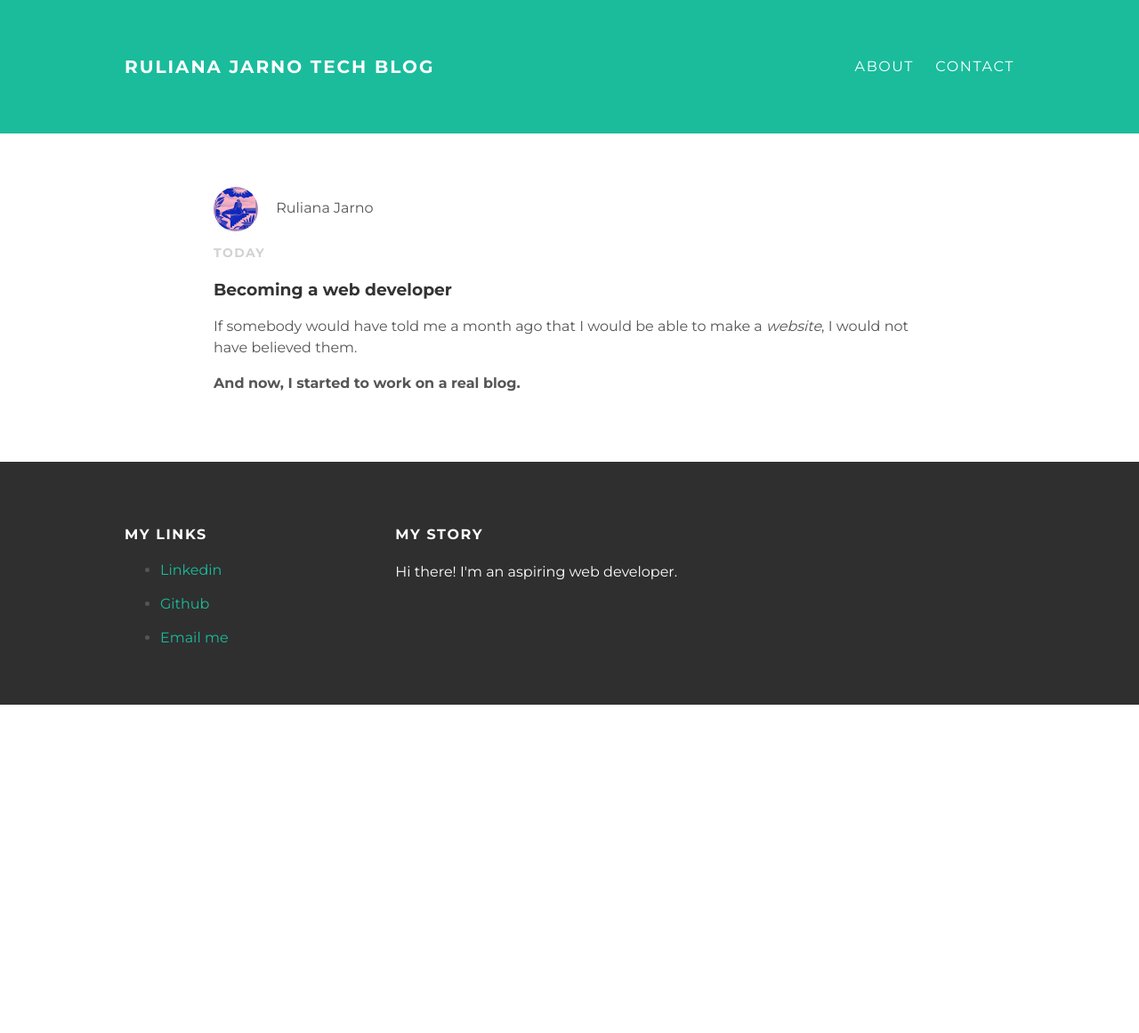
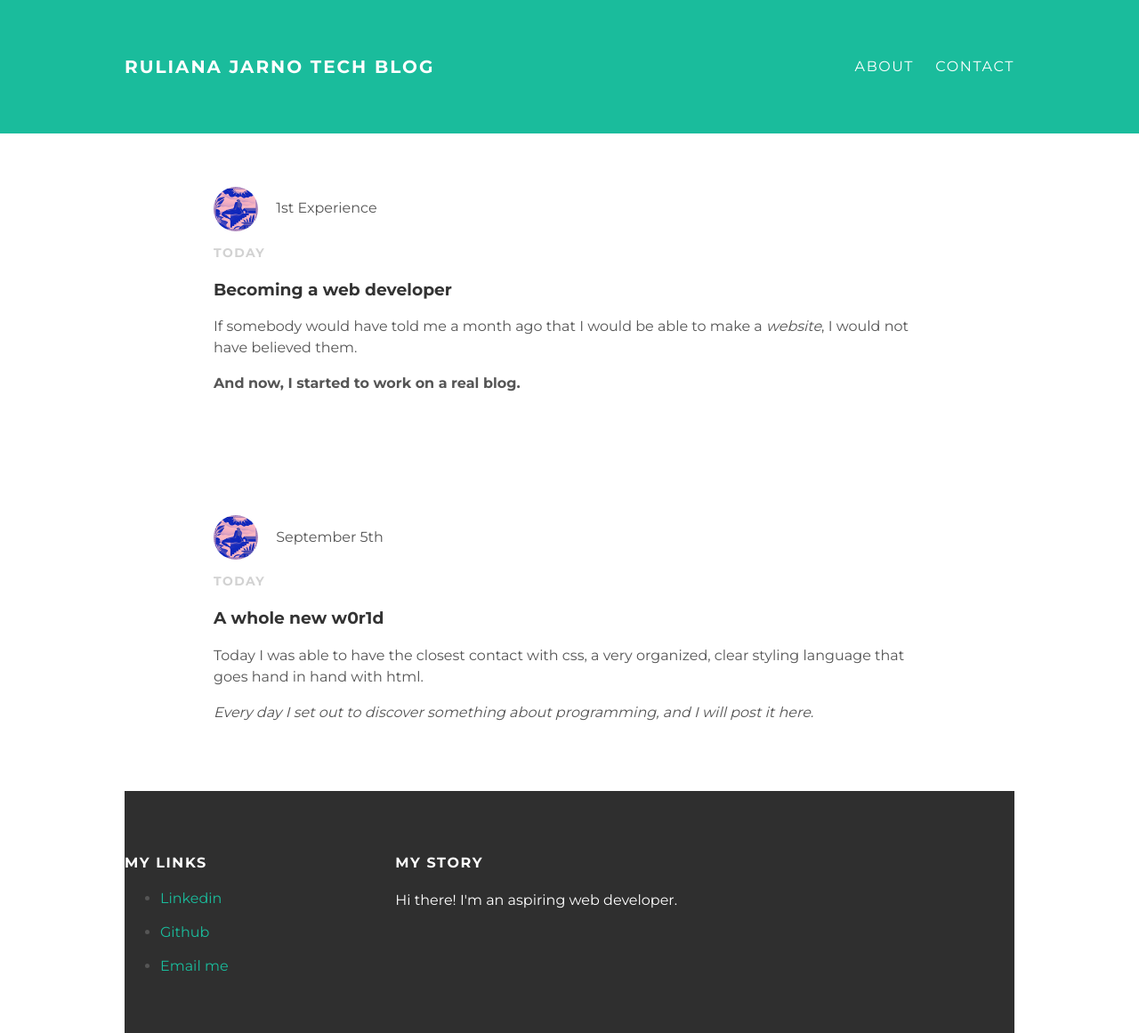
Before and after one commit to rulianajarno/rulianajarno.github.io, a plain HTML site: page index.html in a window 1280 px wide. Shown: the whole page at 89% size. Before the commit the page ends 800 px from the top, so only its background shows below. Drawn offline with Linux system fonts and the light colour scheme.

Commit message:
Update index.html

```diff
--- a/index.html
+++ b/index.html
@@ -22,7 +22,7 @@
         <div class="post">
           <div class="post-author">
             <img src="me.png" width="140" height="140">
-            <span>Ruliana Jarno</span>
+            <span>1st Experience</span>
           </div>
           <p class="post-date">Today</p>
           <h3 class="post-title">Becoming a web developer</h3>
@@ -30,6 +30,21 @@
             <p> If somebody would have told me a month ago that I would be able
             to make a <em>website</em>, I would not have believed them.</p>
             <p><strong>And now, I started to work on a real blog.</strong></p>
+         </div>
+       </div>
+        <!--another post -->
+        <div class="post-container">
+        <div class="post">
+          <div class="post-author">
+            <img src="me.png" width="140" height="140">
+            <span>September 5th</span>
+          </div>
+          <p class="post-date">Today</p>
+          <h3 class="post-title">A whole new w0r1d</h3>
+          <div class="post-content">
+            <p> Today I was able to have the closest contact with css, a
+            very organized, clear styling language that goes hand in hand with html.</p>
+            <p><em>Every day I set out to discover something about programming, and I will post it here.</em></p>
          </div>
        </div>
      </div>
```
